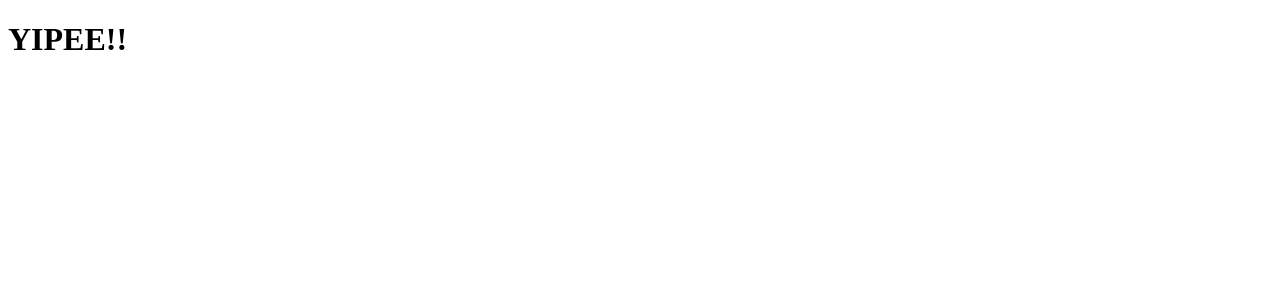
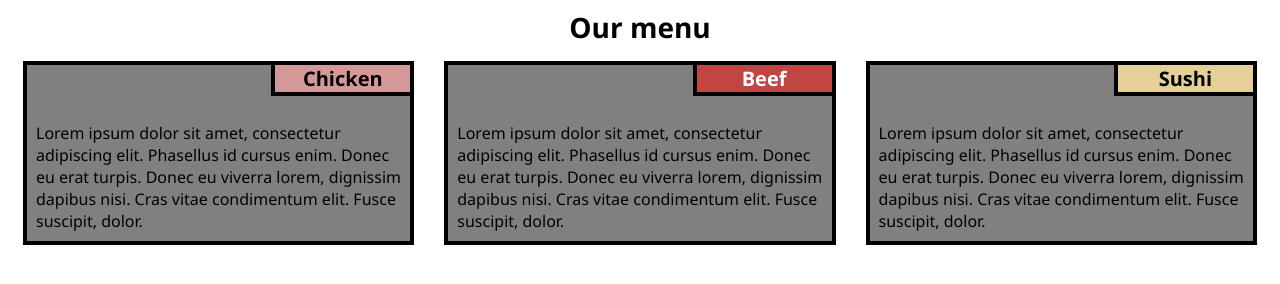
Before and after one commit to Mosun48/mosun48.github.io, a plain HTML site: page site/index.html in a window 1280 px wide. Drawn offline with Linux system fonts and the light colour scheme.

Commit message:
Week 2 Assignment

```diff
--- a/site/index.html
+++ b/site/index.html
@@ -4,9 +4,38 @@
     <meta charset="UTF-8">
     <meta http-equiv="X-UA-Compatible" content="IE=edge">
     <meta name="viewport" content="width=device-width, initial-scale=1.0">
-    <title>Course site</title>
+    <link rel="stylesheet" href="style.css">
+    <title>test</title>
 </head>
 <body>
-    <h1>YIPEE!!</h1>
+    <h1>Our menu</h1>
+    <div class="row">
+        <section class="col-lg-4 col-md-2 col-md-1">
+            <div class="article">
+                <p class="base" id="base1">Chicken</p>
+                <p class="desc">
+                    Lorem ipsum dolor sit amet, consectetur adipiscing elit. Phasellus id cursus enim. Donec eu erat turpis. Donec eu viverra lorem, dignissim dapibus nisi. Cras vitae condimentum elit. Fusce suscipit, dolor.
+                </p>
+            </div>
+       </section>
+
+        <section class="col-lg-4 col-md-2 col-md-1">
+            <div class="article">
+                <p class="base" id="base2">Beef</p>
+                <p class="desc">
+                    Lorem ipsum dolor sit amet, consectetur adipiscing elit. Phasellus id cursus enim. Donec eu erat turpis. Donec eu viverra lorem, dignissim dapibus nisi. Cras vitae condimentum elit. Fusce suscipit, dolor.
+                </p>
+            </div>
+        </section>
+
+        <section class="col-lg-4 col-md col-md-1">
+            <div class="article">
+                <p class="base" id="base3">Sushi</p>
+                <p class="desc">
+                    Lorem ipsum dolor sit amet, consectetur adipiscing elit. Phasellus id cursus enim. Donec eu erat turpis. Donec eu viverra lorem, dignissim dapibus nisi. Cras vitae condimentum elit. Fusce suscipit, dolor.
+                </p>
+            </div>
+        </section>
+    </div>
 </body>
 </html>
--- /dev/null
+++ b/site/style.css
@@ -0,0 +1,82 @@
+*{
+    box-sizing: border-box;
+    font-family: 'Segoe UI', Tahoma, Geneva, Verdana, sans-serif;
+}
+h1{
+    text-align: center;
+    margin: auto;
+    font-size: 1.75em;
+};
+.row{
+    width: 100%;
+}
+@media (min-width: 992px) {
+    .col-lg-4{
+        float: left;
+        width:33.33%;
+    }
+}
+@media (min-width: 768px) and (max-width: 991px) {
+    .col-md-2{
+        float: left;
+        width:50%;
+    }
+    .col-md{
+        float: left;
+        width: 100%;
+    }
+}
+@media (max-width: 767px) {
+    .col-md-1{
+        float: left;
+        width: 100%;
+    }
+}
+
+.article{
+    position: relative;
+    background-color: gray;
+    border: 4px solid rgb(0, 0, 0);
+    width: 100%;
+    margin: auto;
+}
+p {
+    position: relative;
+    clear: right;
+}
+
+section {
+    border: none;
+    margin-left: auto;
+    margin-right: auto;
+    margin-bottom: auto;
+    padding: 15px;
+}
+.desc{
+    padding: 6px;
+    margin: 3px;
+}
+.base{
+    font-size: 1.25em;
+    font-weight: bold;
+    position: relative;
+    float: right;
+    margin-right: auto;
+    margin-top: auto;
+    border: 4px solid black;
+    border-top: none;
+    border-right: none;
+    width: 139px;
+    text-align: center;
+    overflow: auto;
+}
+#base1{
+    background-color: #d59898;
+}
+#base2{
+    color: #ffffff;
+    background-color: #c14543;
+}
+#base3{
+    background-color: #e5d198;
+}
```
